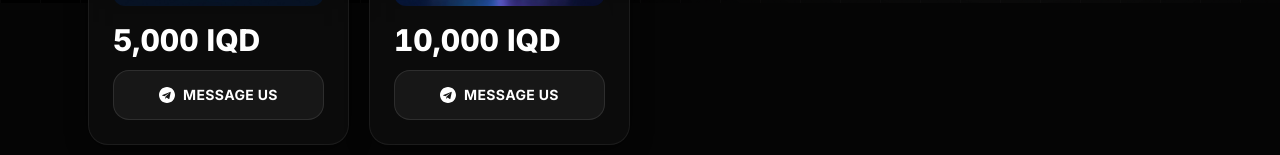
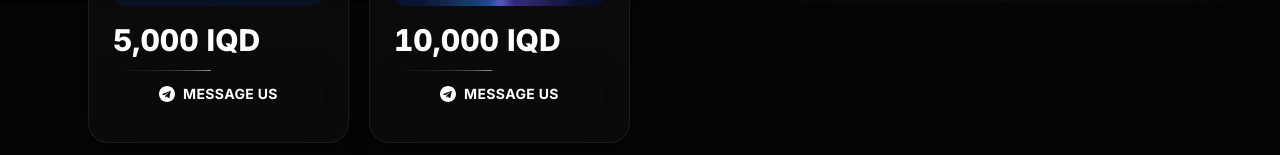
Before and after one commit to ARMAND187/Armand-store, a Next.js app: page /store in a window 1280 px wide. Shown: the part 797-952 px from the top of the page. Built offline with nearby package versions, Linux system fonts and the light colour scheme.

Commit message:
feat: add rotating animated border to Message Us buttons

```diff
--- a/components/ProductSection.tsx
+++ b/components/ProductSection.tsx
@@ -40,11 +40,20 @@ function TgButton({
       rel="noopener noreferrer"
       id={id}
       onClick={() => trackProductOrderClick(label)}
-      className="flex items-center justify-center gap-1 sm:gap-2 w-full text-white font-bold text-[10px] sm:text-sm py-3 sm:py-4 rounded-xl sm:rounded-2xl leading-none tracking-wide focus:outline-none bg-white/5 border border-white/10 hover:bg-white/15 hover:border-white/25 hover:shadow-[0_4px_30px_rgba(255,255,255,0.1)] transition-all duration-300 relative overflow-hidden group"
+      className="flex items-center justify-center gap-1 sm:gap-2 w-full text-white font-bold text-[10px] sm:text-sm py-3 sm:py-4 rounded-xl sm:rounded-2xl leading-none tracking-wide focus:outline-none relative overflow-hidden group shadow-[0_4px_30px_rgba(0,0,0,0.3)] transition-all duration-300"
       aria-label={`Message us about ${label} on Telegram`}
     >
-      <TgIcon />
-      <span>MESSAGE US</span>
+      {/* Animated spinning line */}
+      <div className="absolute inset-0 z-0 overflow-hidden">
+        <div className="absolute top-1/2 left-1/2 -translate-x-1/2 -translate-y-1/2 w-[200%] h-[500%] bg-[conic-gradient(from_0deg,transparent_0_300deg,rgba(255,255,255,0.6)_360deg)] animate-[spin_3s_linear_infinite]" />
+      </div>
+      {/* Inner background mask */}
+      <div className="absolute inset-[1px] bg-[#0a0a0a] rounded-[11px] sm:rounded-[15px] z-10 group-hover:bg-[#151515] transition-colors" />
+
+      <div className="relative z-20 flex items-center gap-1 sm:gap-2">
+        <TgIcon />
+        <span>MESSAGE US</span>
+      </div>
     </a>
   );
 }
```
